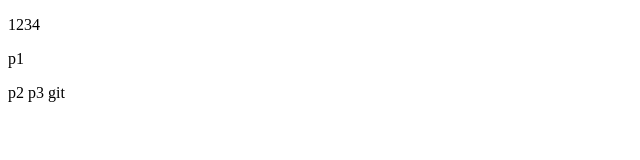
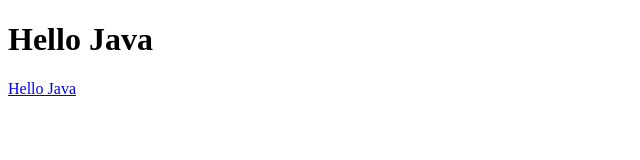
Before and after one commit to Chigryay/git-lessons, a plain HTML site: page Index.html in a window 1280 px wide. Shown: the whole page, without its empty margins (0-640 px from the left). Drawn offline with Linux system fonts and the light colour scheme.

Commit message:
Created link

```diff
--- a/Index.html
+++ b/Index.html
@@ -7,12 +7,11 @@
     <meta http-equiv="X-UA-Compatible" content="ie=edge">
     <title>Main page</title>
     <script>js\Main.js</script>
-    <p>1234</p>
-    <p>p1</p>
-    <p2>p2</p2>
-    <p3>p3</p3>
+    <h1>Hello Java</h1>
 </head>
 <body>
-
+    <div>
+        <a href="#">Hello Java</a>
+    </div>
 </body>
-</html>git
+</html>
```
